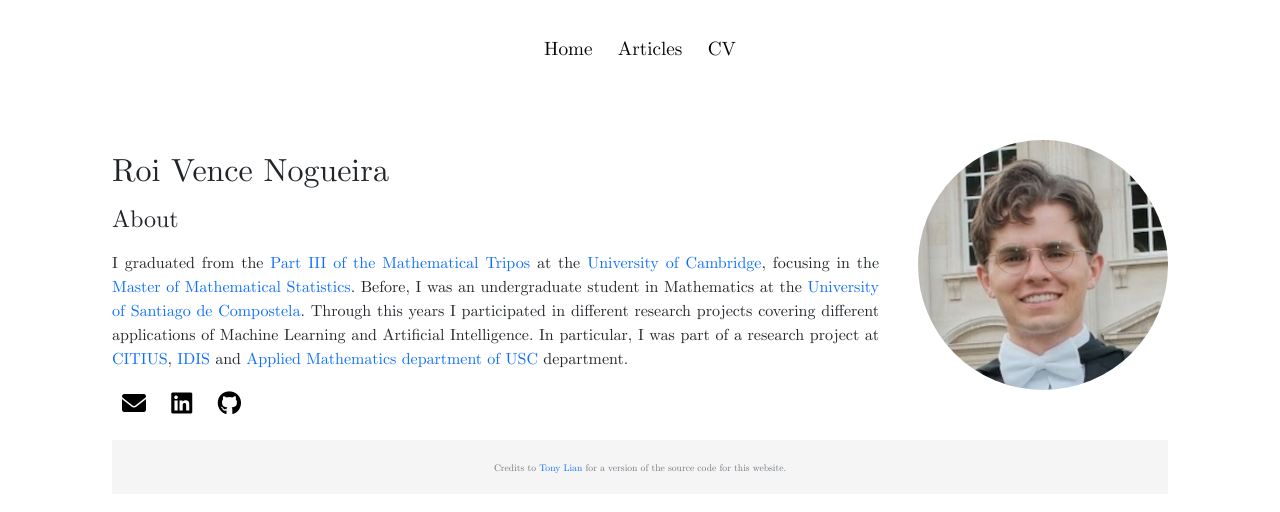
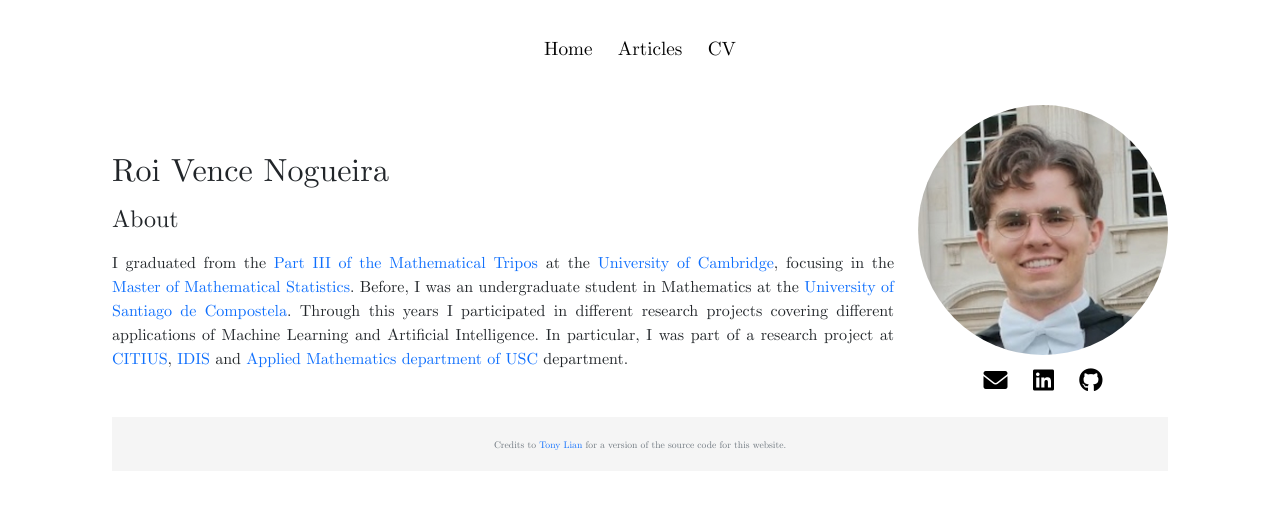
Before and after one commit to RoidaVinci/web, a Jekyll site: the page built from index.md, in a window 1280 px wide. Shown: the top 512 px of the page. Built offline with Jekyll 4.4.1, drawn with Linux system fonts in a browser that asks for light colours.

Commit message:
Update index.md

```diff
--- a/index.md
+++ b/index.md
@@ -13,14 +13,14 @@
             <p class="h4 section-title" style="clear: right">About</p>
             {% capture bio %}{% include bio.md %}{% endcapture %}
             <p>{{ bio | markdownify }}</p>
+        </div>
+        <div class="col-auto d-none d-md-block text-center">
+            <img class="profile-img" src="{{ '/assets/profile.jpg' | relative_url }}" />
             <div class="social-icons">
                 <a href="mailto:roi.vence@gmail.com" title="Email"><i class="fas fa-envelope"></i></a>
                 <a href="https://www.linkedin.com/in/roivence" title="LinkedIn"><i class="fab fa-linkedin"></i></a>
                 <a href="https://github.com/RoidaVinci" title="GitHub"><i class="fab fa-github"></i></a>
             </div>
-        </div>
-        <div class="col-auto d-none d-md-block">
-            <img class="profile-img" src="{{ '/assets/profile.jpg' | relative_url }}" />
         </div>
     </div>
 
@@ -48,4 +48,8 @@
         color: #000;
         font-size: 1.5rem;
     }
+    .profile-img-small, .profile-img {
+        display: block;
+        margin: 0 auto 10px;
+    }
 </style>
```
